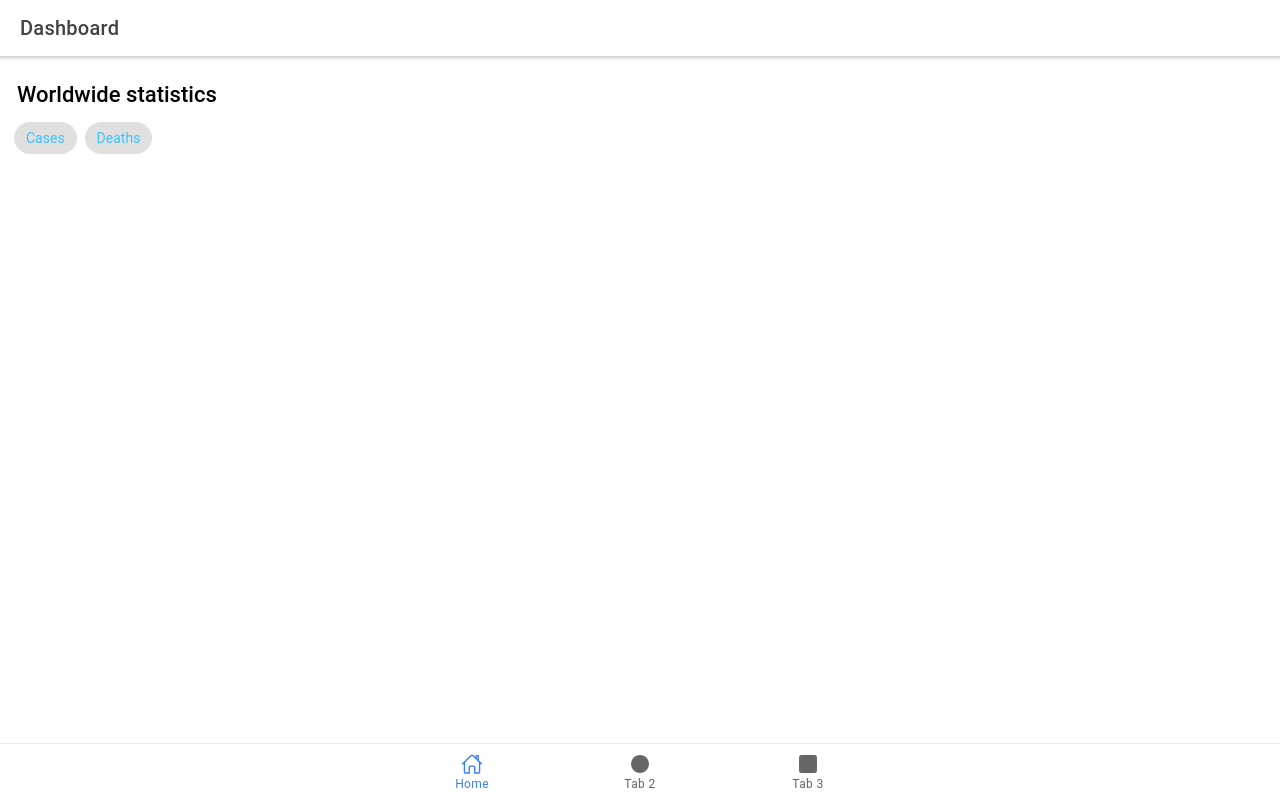
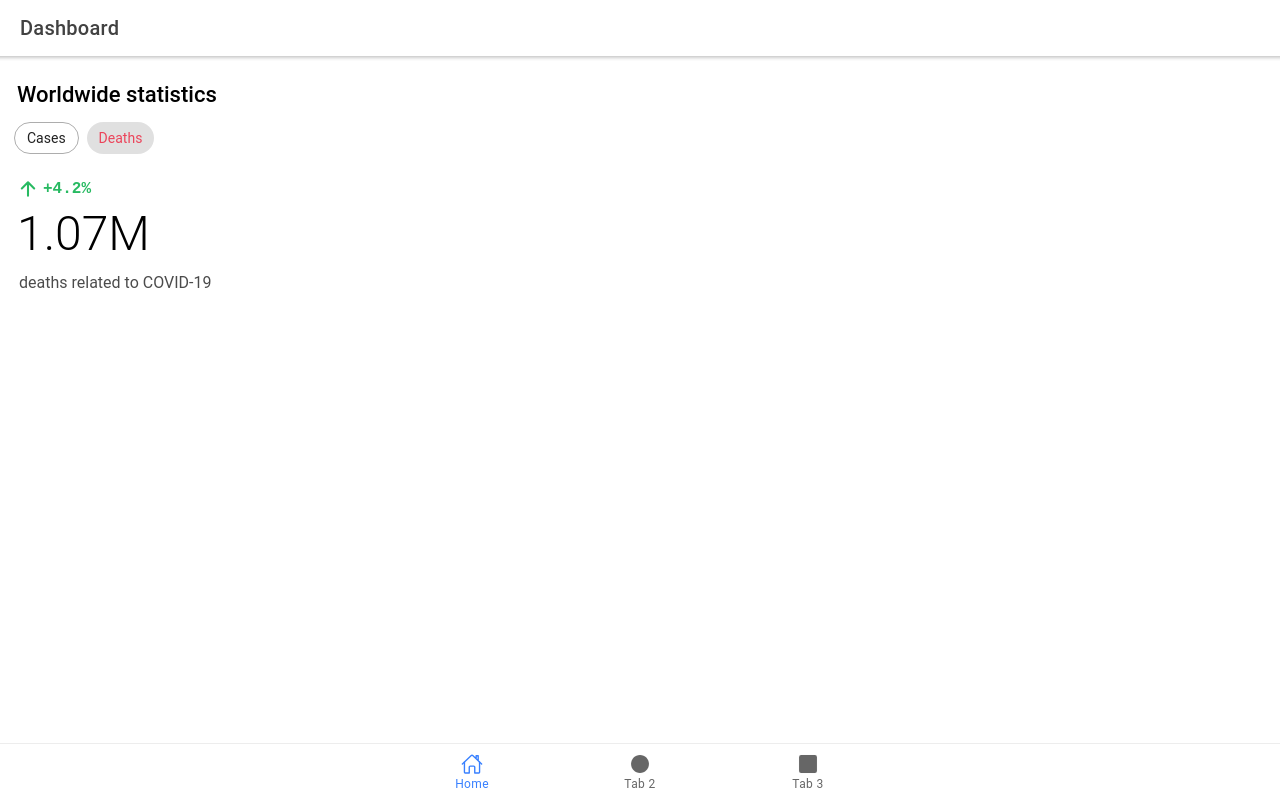
Before and after one commit to simse/covid19-tracker, a React (Create React App) app: page /tab1 in a window 1280 px wide. Built offline with nearby package versions, Linux system fonts and the light colour scheme.

Commit message:
added some design ideas

```diff
--- a/src/components/ExploreContainer.css
+++ /dev/null
@@ -1,24 +0,0 @@
-.container {
-  text-align: center;
-  position: absolute;
-  left: 0;
-  right: 0;
-  top: 50%;
-  transform: translateY(-50%);
-}
-
-.container strong {
-  font-size: 20px;
-  line-height: 26px;
-}
-
-.container p {
-  font-size: 16px;
-  line-height: 22px;
-  color: #8c8c8c;
-  margin: 0;
-}
-
-.container a {
-  text-decoration: none;
-}
--- a/src/components/ExploreContainer.tsx
+++ /dev/null
@@ -1,17 +0,0 @@
-import React from 'react';
-import './ExploreContainer.css';
-
-interface ContainerProps {
-  name: string;
-}
-
-const ExploreContainer: React.FC<ContainerProps> = ({ name }) => {
-  return (
-    <div className="container">
-      <strong>{name}</strong>
-      <p>Explore <a target="_blank" rel="noopener noreferrer" href="https://ionicframework.com/docs/components">UI Components</a></p>
-    </div>
-  );
-};
-
-export default ExploreContainer;
--- a/src/pages/Tab1.css
+++ b/src/pages/Tab1.css
@@ -5,3 +5,34 @@
 .section-title {
     margin-left: 7px;
 }
+
+.stats h1 {
+    margin-left: 7px;
+    font-size: 3rem;
+    font-weight: 300;
+    margin-top: 5px;
+}
+
+.stats .trend {
+    margin-top: 20px;
+    margin-left: 7px;
+    display: flex;
+    font-weight: 700;
+    align-items: center;
+    color: #28ba62;
+    font-family: 'Courier New', Courier, monospace;
+}
+
+.stats .trend ion-icon {
+    font-size: 22px;
+}
+
+.stats .trend span {
+    opacity: 1;
+    margin-left: 4px;
+}
+
+.stats span {
+    margin-left: 9px;
+    opacity: 0.7;
+}
--- a/src/pages/Tab1.tsx
+++ b/src/pages/Tab1.tsx
@@ -1,6 +1,6 @@
 import React from 'react';
-import { IonContent, IonHeader, IonPage, IonTitle, IonToolbar, IonChip, IonLabel } from '@ionic/react';
-// import ExploreContainer from '../components/ExploreContainer';
+import { IonContent, IonHeader, IonPage, IonTitle, IonToolbar, IonChip, IonLabel, IonIcon } from '@ionic/react';
+import { arrowUpOutline } from 'ionicons/icons';
 import './Tab1.css';
 
 const Tab1: React.FC = () => {
@@ -21,13 +21,22 @@ const Tab1: React.FC = () => {
         <div className={"padding"}>
           <h3 className={"section-title"}>Worldwide statistics</h3>
 
-          <IonChip>
-            <IonLabel color="secondary">Cases</IonLabel>
+          <IonChip outline={true}>
+            <IonLabel color="default" >Cases</IonLabel>
           </IonChip>
 
           <IonChip>
-            <IonLabel color="secondary">Deaths</IonLabel>
+            <IonLabel color="danger">Deaths</IonLabel>
           </IonChip>
+
+          <div className={"stats"}>
+            <div className={"trend"}>
+              <IonIcon icon={arrowUpOutline} /> <span>+4.2%</span>
+            </div>
+
+            <h1>1.07M</h1>
+            <span>deaths related to COVID-19</span>
+          </div>
         </div>
       </IonContent>
     </IonPage>
--- a/src/pages/Tab2.tsx
+++ b/src/pages/Tab2.tsx
@@ -1,6 +1,6 @@
 import React from 'react';
 import { IonContent, IonHeader, IonPage, IonTitle, IonToolbar } from '@ionic/react';
-import ExploreContainer from '../components/ExploreContainer';
+
 import './Tab2.css';
 
 const Tab2: React.FC = () => {
@@ -17,7 +17,7 @@ const Tab2: React.FC = () => {
             <IonTitle size="large">Tab 2</IonTitle>
           </IonToolbar>
         </IonHeader>
-        <ExploreContainer name="Tab 2 page" />
+
       </IonContent>
     </IonPage>
   );
--- a/src/pages/Tab3.tsx
+++ b/src/pages/Tab3.tsx
@@ -1,6 +1,6 @@
 import React from 'react';
 import { IonContent, IonHeader, IonPage, IonTitle, IonToolbar } from '@ionic/react';
-import ExploreContainer from '../components/ExploreContainer';
+
 import './Tab3.css';
 
 const Tab3: React.FC = () => {
@@ -17,7 +17,7 @@ const Tab3: React.FC = () => {
             <IonTitle size="large">Tab 3</IonTitle>
           </IonToolbar>
         </IonHeader>
-        <ExploreContainer name="Tab 3 page" />
+
       </IonContent>
     </IonPage>
   );
```
